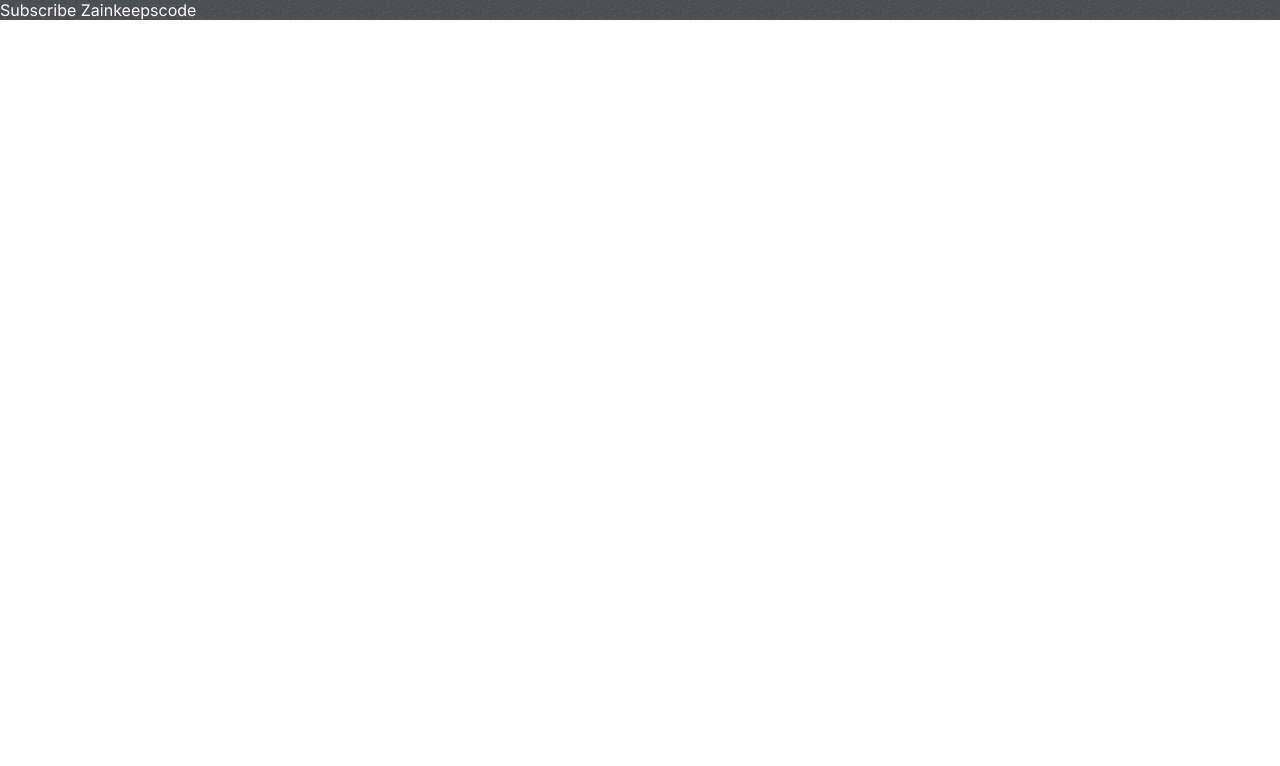
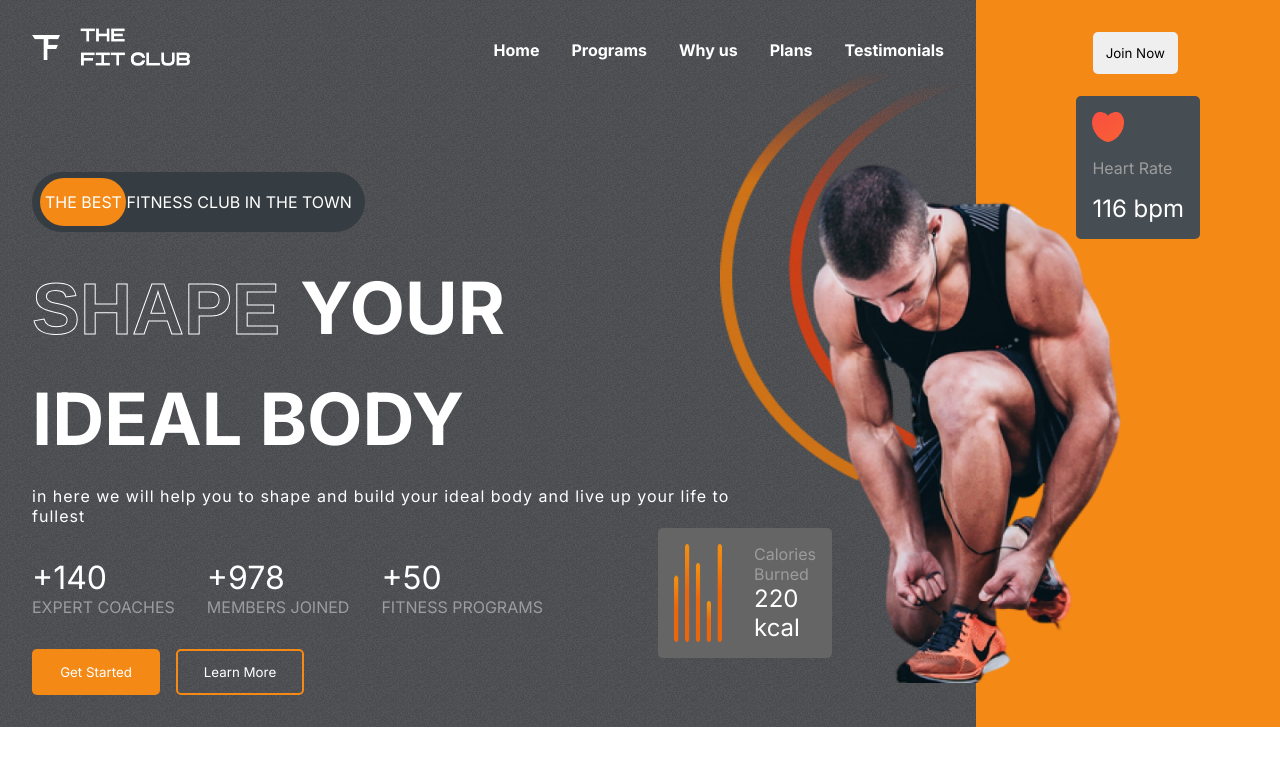
Before and after one commit to Fercho240899/The-best-fitness-club-in-the-town, a React (Create React App) app: page / in a window 1280 px wide. Shown: the top 766 px of the page. Built offline with nearby package versions, Linux system fonts and the light colour scheme.

Commit message:
Hero, Header done

```diff
--- a/src/App.css
+++ b/src/App.css
@@ -21,3 +21,15 @@
 ::-webkit-scrollbar{
   display: none;
 }
+
+.stroke-text{
+  color: transparent;
+  font-family: Arial, Helvetica, sans-serif;
+  -webkit-text-stroke-width: 1px;
+  -webkit-text-stroke-color: white;
+}
+.btn{
+  padding: 0.8rem;
+  border-radius: 5px;
+  border: none;
+}
--- a/src/App.js
+++ b/src/App.js
@@ -1,8 +1,10 @@
 import './App.css';
+import Hero from './components/Hero/Hero'
+
 function App() {
   return (
     <div className="App">
-          <span style={{color: 'white'}}>Subscribe Zainkeepscode</span>
+          <Hero/>
     </div>
   );
 }
```
